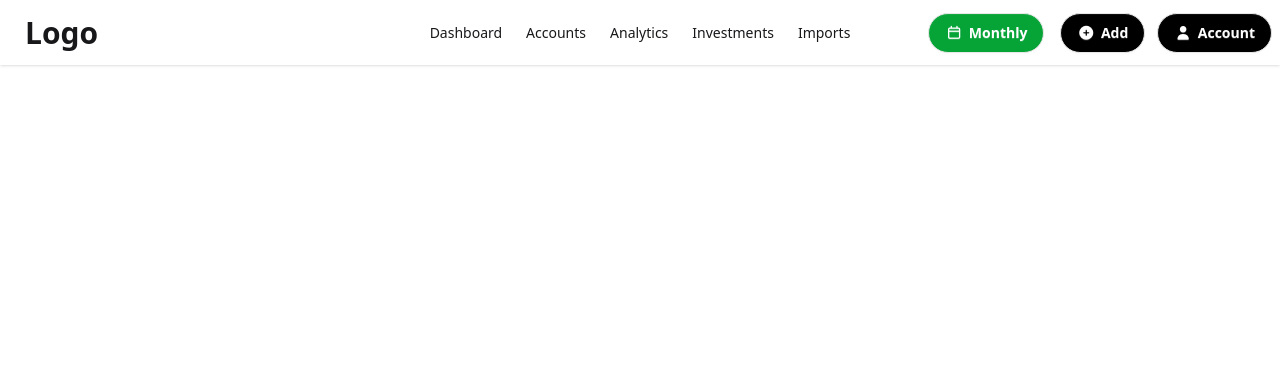
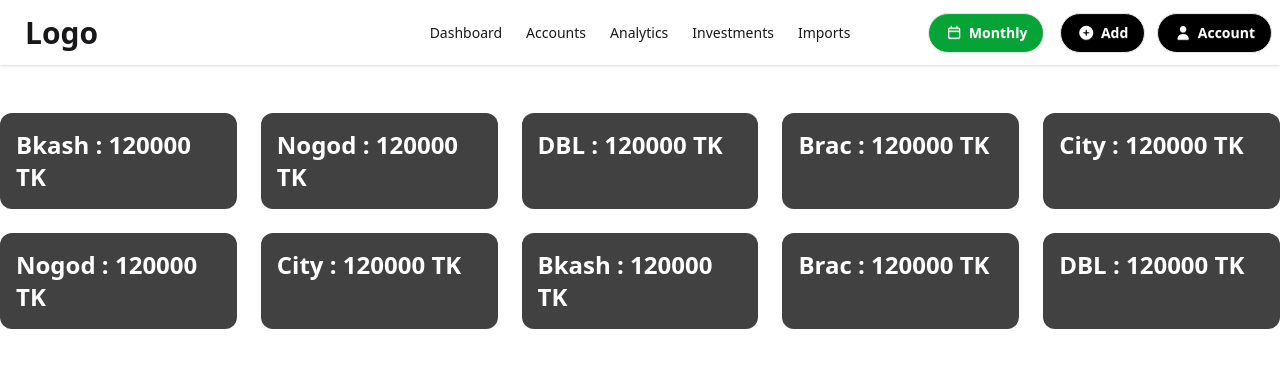
Before and after one commit to cerumiaktar/account-management, a plain HTML site: page index.html in a window 1280 px wide. Drawn offline with nearby package versions, Linux system fonts and the light colour scheme.

Commit message:
add ammount details section

```diff
--- a/index.html
+++ b/index.html
@@ -52,7 +52,8 @@
             </div>
             <div class="navbar-end space-x-3">
                 <div class="dropdown dropdown-start">
-                    <div tabindex="0" role="button" class="btn m-1 bg-[#06A337] text-white rounded-full"><i class="fa-regular fa-calendar"></i>Monthly</div>
+                    <div tabindex="0" role="button" class="btn m-1 bg-[#06A337] text-white rounded-full"><i
+                            class="fa-regular fa-calendar"></i>Monthly</div>
                     <ul tabindex="-1" class="dropdown-content menu bg-base-100 rounded-box z-1 w-52 p-2 shadow-sm">
                         <calendar-date class="cally bg-base-100 border border-base-300 shadow-lg rounded-box">
                             <svg aria-label="Previous" class="fill-current size-4" slot="previous"
@@ -73,7 +74,43 @@
         </div>
     </header>
     <main>
-
+        <!-- This is Current Ammount Details Section -->
+        <section class="container mx-auto mt-12 mb-12">
+            <div class="grid grid-cols-1 md:grid-cols-5 gap-6 mb-6">
+                <div class="bg-[#414141] p-4 text-white rounded-xl">
+                    <p class="text-2xl font-semibold">Bkash : 120000 TK</p>
+                </div>
+                <div class="bg-[#414141] p-4 text-white rounded-xl">
+                    <p class="text-2xl font-semibold">Nogod : 120000 TK</p>
+                </div>
+                <div class="bg-[#414141] p-4 text-white rounded-xl">
+                    <p class="text-2xl font-semibold">DBL : 120000 TK</p>
+                </div>
+                <div class="bg-[#414141] p-4 text-white rounded-xl">
+                    <p class="text-2xl font-semibold">Brac : 120000 TK</p>
+                </div>
+                <div class="bg-[#414141] p-4 text-white rounded-xl">
+                    <p class="text-2xl font-semibold">City : 120000 TK</p>
+                </div>
+            </div>
+            <div class="grid grid-cols-1 md:grid-cols-5 gap-6">
+                <div class="bg-[#414141] p-4 text-white rounded-xl">
+                    <p class="text-2xl font-semibold">Nogod : 120000 TK</p>
+                </div>
+                <div class="bg-[#414141] p-4 text-white rounded-xl">
+                    <p class="text-2xl font-semibold">City : 120000 TK</p>
+                </div>
+                <div class="bg-[#414141] p-4 text-white rounded-xl">
+                    <p class="text-2xl font-semibold">Bkash : 120000 TK</p>
+                </div>
+                <div class="bg-[#414141] p-4 text-white rounded-xl">
+                    <p class="text-2xl font-semibold">Brac : 120000 TK</p>
+                </div>
+                <div class="bg-[#414141] p-4 text-white rounded-xl">
+                    <p class="text-2xl font-semibold">DBL : 120000 TK</p>
+                </div>
+            </div>
+        </section>
     </main>
     <footer>
 
```
